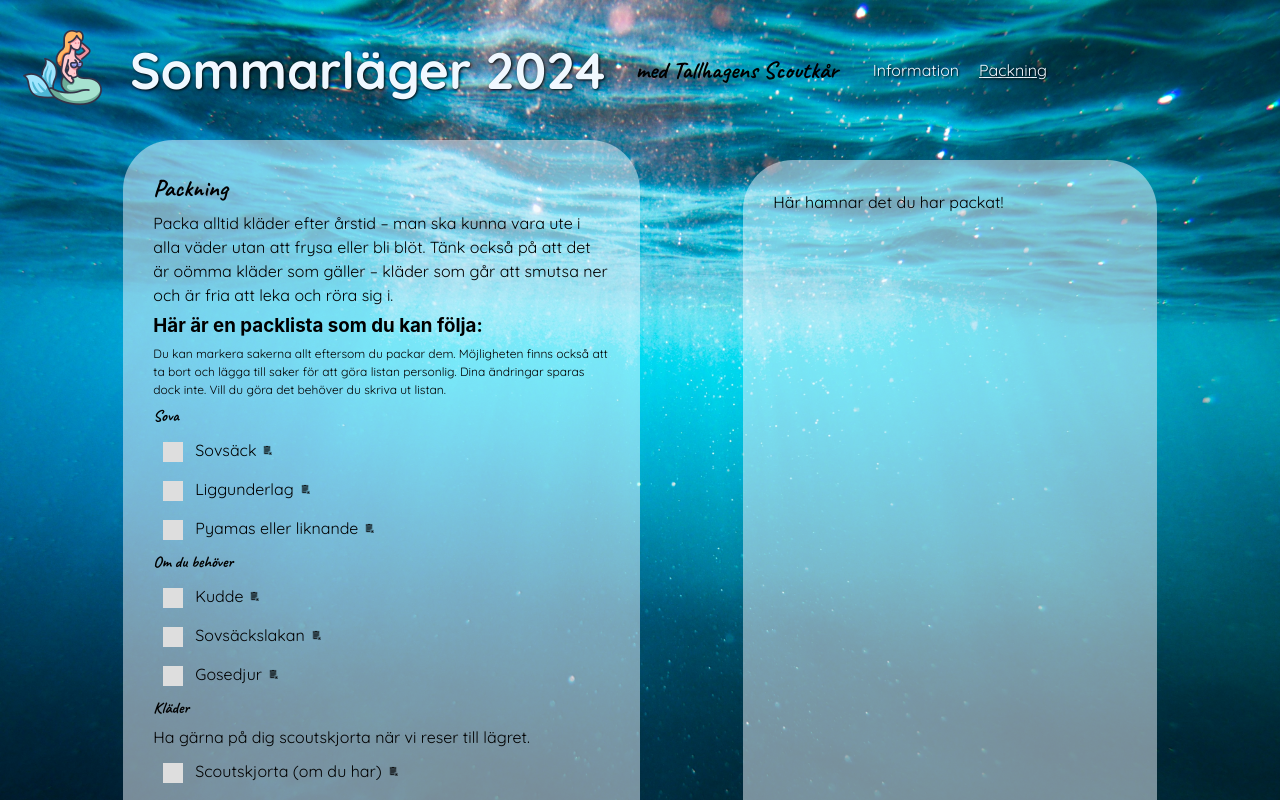
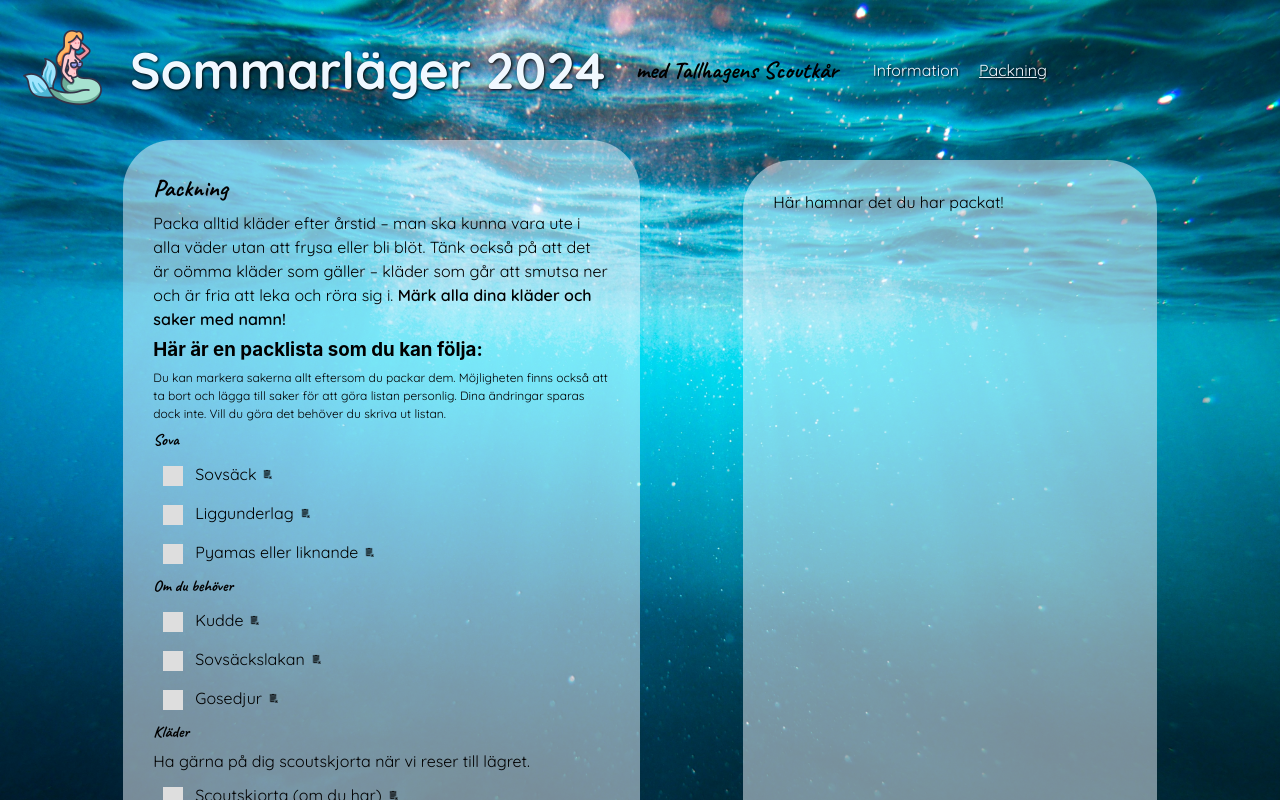
Before and after one commit to Tejpex/tallhagen, a React (Vite) app: page /packning in a window 1280 px wide. Shown: the top 800 px of the page. Built offline with nearby package versions, Linux system fonts and the light colour scheme; a web font is replaced by a local one.

Commit message:
Added text

```diff
--- a/src/components/PackList.jsx
+++ b/src/components/PackList.jsx
@@ -29,7 +29,7 @@ export const PackList = () => {
           Packa alltid kläder efter årstid – man ska kunna vara ute i alla väder
           utan att frysa eller bli blöt. Tänk också på att det är oömma kläder
           som gäller – kläder som går att smutsa ner och är fria att leka och
-          röra sig i.
+          röra sig i. <mark>Märk alla dina kläder och saker med namn!</mark>
         </p>
         <h3>Här är en packlista som du kan följa:</h3>
         <p className="site-info">Du kan markera sakerna allt eftersom du packar dem. Möjligheten finns också att ta bort och lägga till saker för att göra listan personlig. Dina ändringar sparas dock inte. Vill du göra det behöver du skriva ut listan.</p>
```
